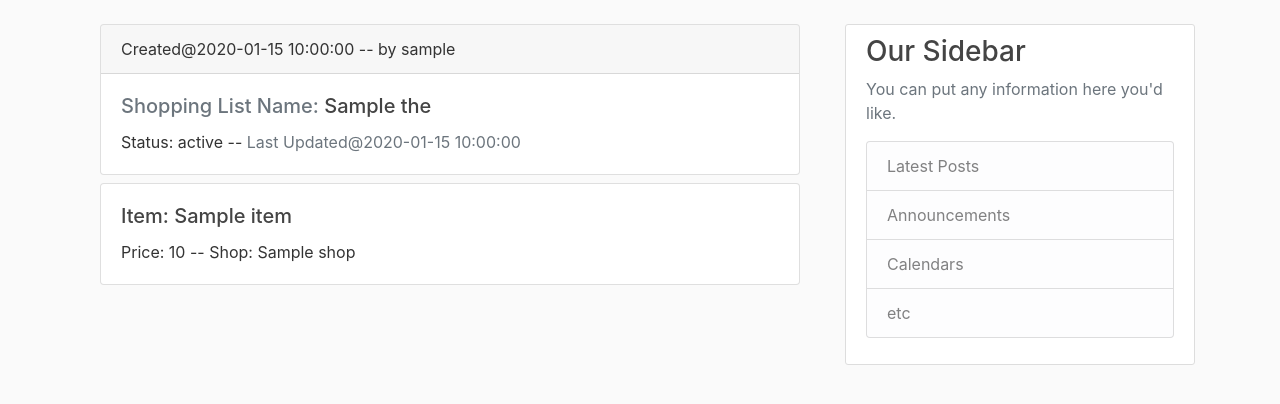
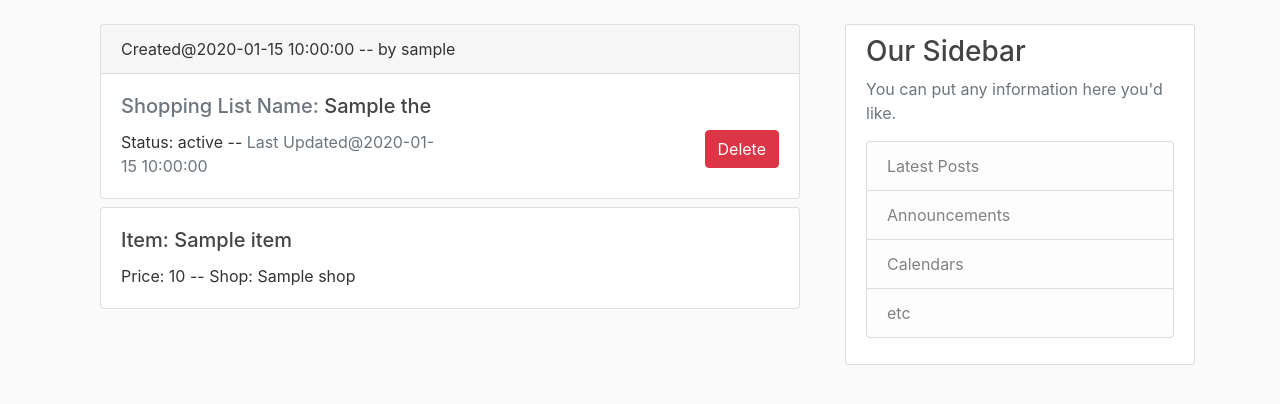
Before and after one commit to TaherAmlaki/ShoppingListApp, a Flask app: template ShoppingListApp/shoppingLists/templates/shoppingLists/detail_shopping_list.html in a window 1280 px wide. Shown: the part 56-460 px from the top of the page. Run offline with Flask 2, Linux system fonts and the light colour scheme; the template is opened without the code that fills it: most values are stand-ins (such as "Sample title", 1, 10 or a date in 2020); some libraries are stand-ins or nearby versions.

Commit message:
delete shopping list to details template

```diff
--- a/ShoppingListApp/shoppingLists/templates/shoppingLists/detail_shopping_list.html
+++ b/ShoppingListApp/shoppingLists/templates/shoppingLists/detail_shopping_list.html
@@ -1,13 +1,5 @@
 {% extends "base.html" %}
 {% block content %}
-
-<!--name = db.StringField(required=True, max_length=50)-->
-<!--created = db.DateTimeField(required=True, default=datetime.utcnow)-->
-<!--updated = db.DateTimeField()-->
-<!--status = db.StringField(required=True, default="created", choices=["created", "editing", "closed"])-->
-<!--user = db.ReferenceField(User)-->
-<!--items = db.ListField(db.EmbeddedDocumentField(Item))-->
-
     {% if the_list %}
         <div class="container">
             <div class="card">
@@ -18,6 +10,8 @@
                     <h5 class="card-title">
                         <span class="text-muted">Shopping List Name:</span> {{ the_list.name }}
                     </h5>
+                    <div class="row">
+                        <div class="col-md-6">
                             <p class="card-text">
                                 Status: {{ the_list.status}}
                                 {% if the_list.updated %}
@@ -25,7 +19,16 @@
                                 {% endif %}
                             </p>
                         </div>
+
+                        <div class="col-md-6 justify-content-end">
+                            <div class="d-flex justify-content-end">
+                                <button class="btn btn-danger sm-1" data-toggle="modal" data-target="#deleteModal">Delete</button>
                             </div>
+                        </div>
+                    </div>
+                </div>
+            </div>
+
 
             {% for item in the_list.items %}
                 <div class="card mt-2">
@@ -38,4 +41,27 @@
 
         </div>
     {% endif %}
+
+    <div class="modal fade" id="deleteModal" tabindex="-1" role="dialog" aria-labelledby="deleteModalLabel" aria-hidden="true">
+        <div class="modal-dialog" role="document">
+          <div class="modal-content">
+            <div class="modal-header">
+              <h5 class="modal-title" id="deleteModalLabel">Confirm List Delete</h5>
+              <button type="button" class="close" data-dismiss="modal" aria-label="Close">
+                <span aria-hidden="true">&times;</span>
+              </button>
+            </div>
+            <div class="modal-body">
+              Are you sure you want to delete '{{ the_list.name }}' list?
+            </div>
+            <div class="modal-footer">
+              <button type="button" class="btn btn-secondary" data-dismiss="modal">No</button>
+              <form action="{{ url_for('shopping_list_views.delete_shopping_list', list_id=the_list.id) }}" method="POST">
+                  <input class="btn btn-danger" type="submit" value="Yes">
+              </form>
+            </div>
+          </div>
+        </div>
+    </div>
+
 {% endblock content %}
```
Lines whose indentation alone changed are shown as unchanged.
